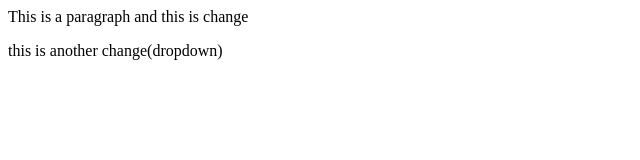
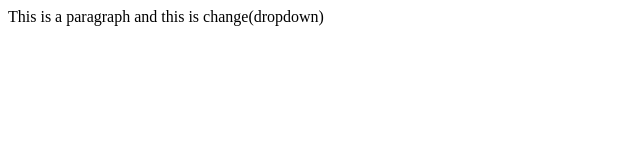
Before and after one commit to Darazious/test-repo, a plain HTML site: page index.html in a window 1280 px wide. Shown: the whole page, without its empty margins (0-640 px from the left). Drawn offline with Linux system fonts and the light colour scheme.

Commit message:
Add dropdown

```diff
--- a/index.html
+++ b/index.html
@@ -1,2 +1 @@
-<p>This is a paragraph and this is change</p>
-<p>this is another change(dropdown)</p>
+<p>This is a paragraph and this is change(dropdown)</p>
```
